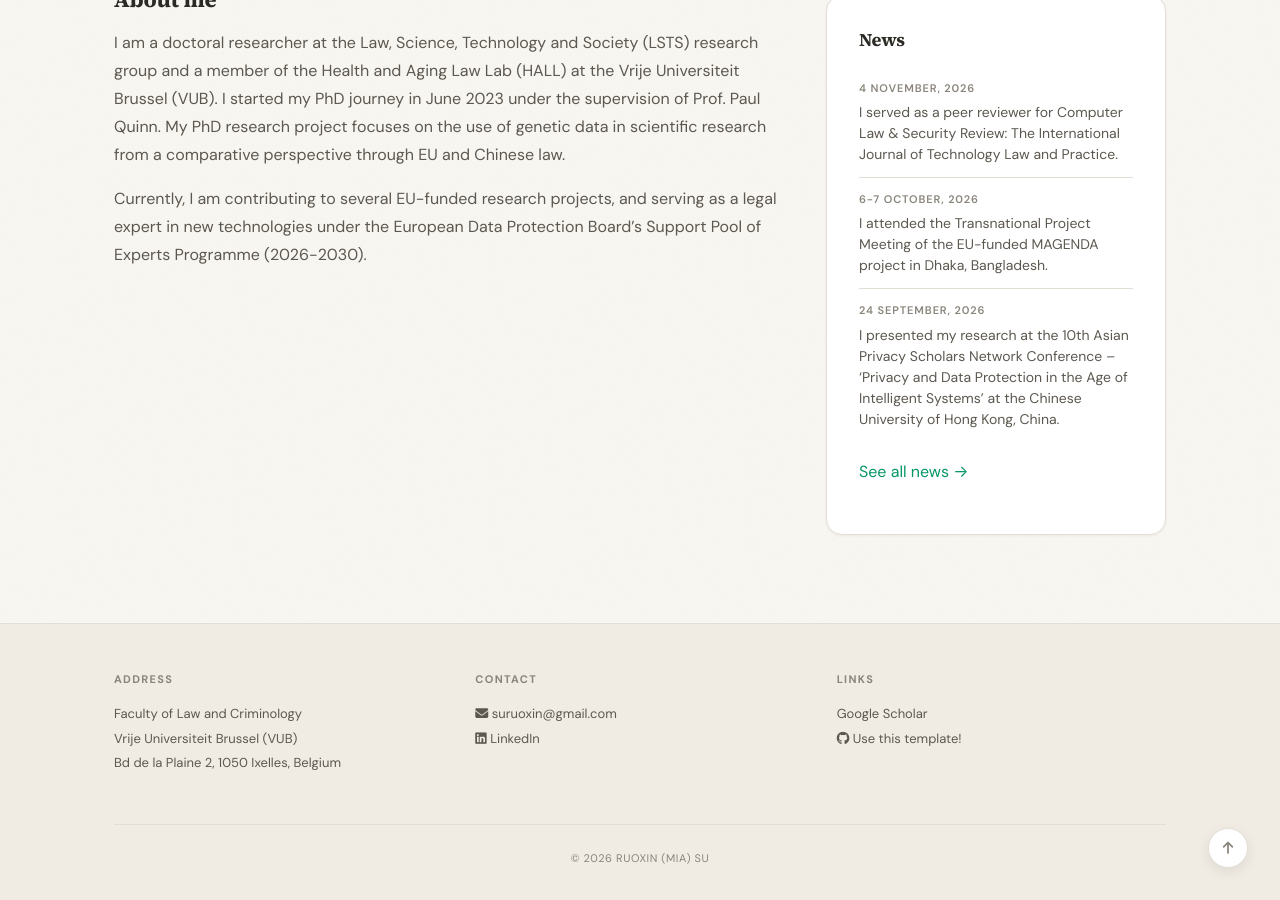
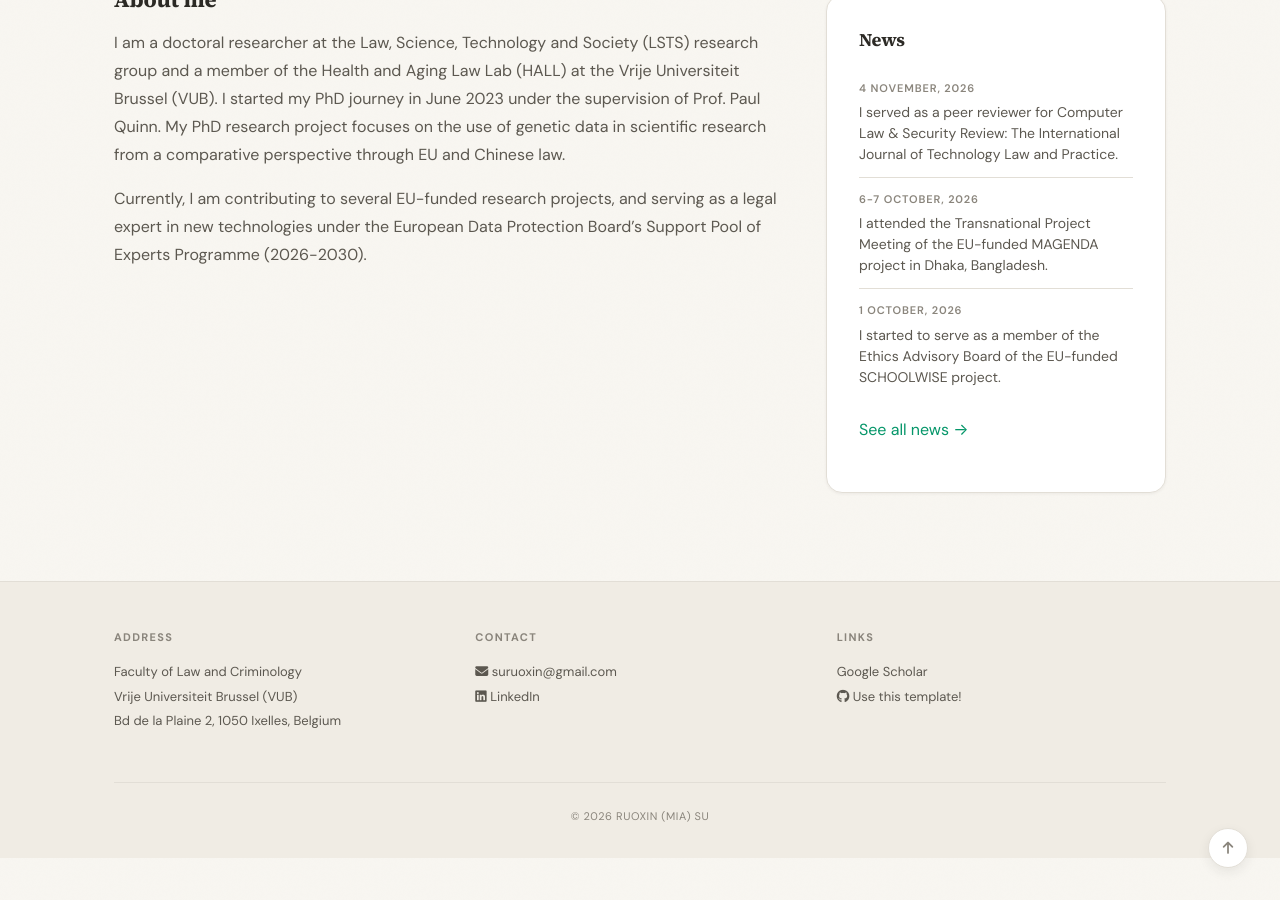
Before and after one commit to suruoxin/suruoxin.github.io, a Jekyll site: the page built from _pages/home.md, in a window 1280 px wide and 900 px high, scrolled down 715 px. Built offline with Jekyll 4.4.1, drawn with Linux system fonts in a browser that asks for light colours; a style sheet for code colours, icons or effects is not loaded.

Commit message:
Add SCHOOLWISE Ethics Advisory Board news item
Co-Authored-By: Claude Sonnet 5 <noreply@anthropic.com>

```diff
--- a/_data/news.yml
+++ b/_data/news.yml
@@ -7,6 +7,9 @@
 
 - date: 6-7 October, 2026
   headline: "I attended the Transnational Project Meeting of the EU-funded MAGENDA project in Dhaka, Bangladesh."
+
+- date: 1 October, 2026
+  headline: "I started to serve as a member of the Ethics Advisory Board of the EU-funded SCHOOLWISE project."
 
 - date: 24 September, 2026
   headline: "I presented my research at the 10th Asian Privacy Scholars Network Conference – ‘Privacy and Data Protection in the Age of Intelligent Systems’ at the Chinese University of Hong Kong, China."
```
